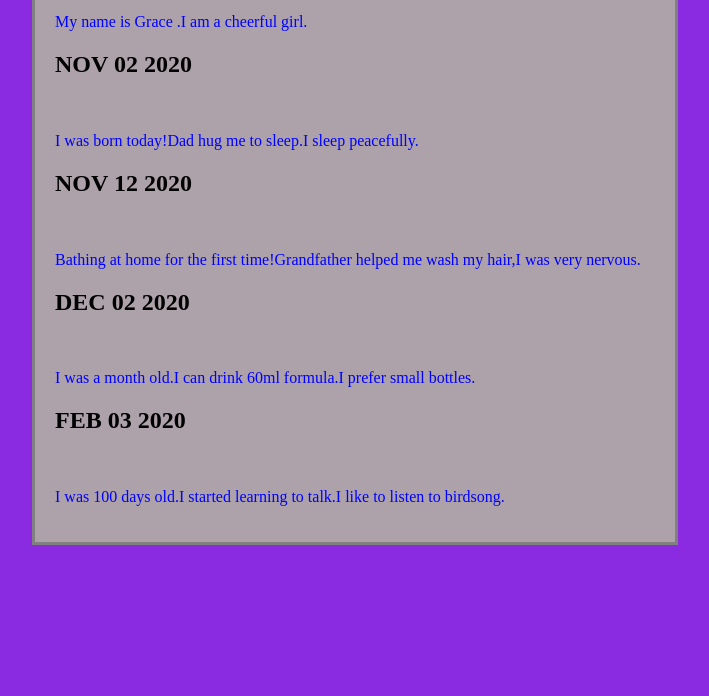
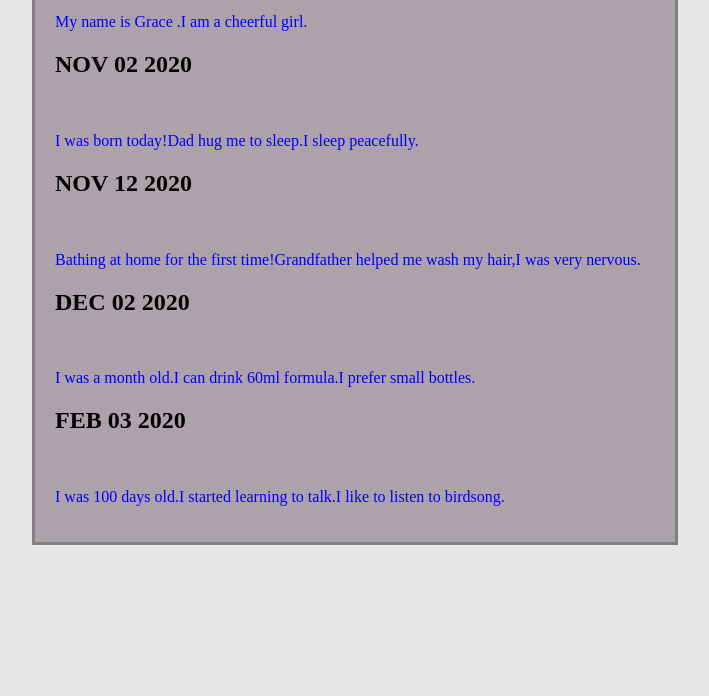
Before and after one commit to jerrylovepizza/Growth-diary, a plain HTML site: page index.html in a window 1280 px wide. Shown: the part 104-800 px from the top of the page, without its empty margins (285-994 px from the left). Drawn offline with Linux system fonts and the light colour scheme.

Commit message:
update css2

```diff
--- a/styles/css2.css
+++ b/styles/css2.css
@@ -1,3 +1,3 @@
 html {
-    background-color: blueviolet;
+    background-color: #E6E6E6;
 }
```
